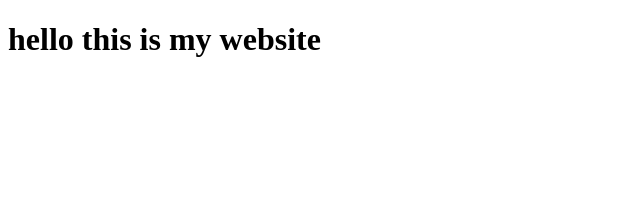
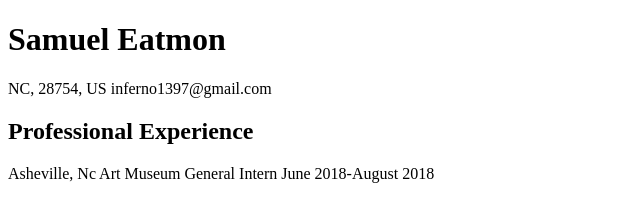
Before and after one commit to Sam-Gig/Resume-website, a plain HTML site: page index.html in a window 1280 px wide. Shown: the whole page, without its empty margins (0-640 px from the left). Drawn offline with Linux system fonts and the light colour scheme.

Commit message:
recreated h1, created p1, h2, p2.

```diff
--- a/index.html
+++ b/index.html
@@ -14,7 +14,15 @@
     </head>
     <body>
 
-        <h1>hello this is my website</h1>
+        <h1>Samuel Eatmon</h1>
+        <p1>NC, 28754, US
+           inferno1397@gmail.com</p1>
+
+           <h2>Professional Experience</h2>
+
+           <p2>Asheville, Nc Art Museum General Intern
+              June 2018-August 2018</p2>
+
 
         <script src="./bin/main.js" async defer></script>
     </body>
```
